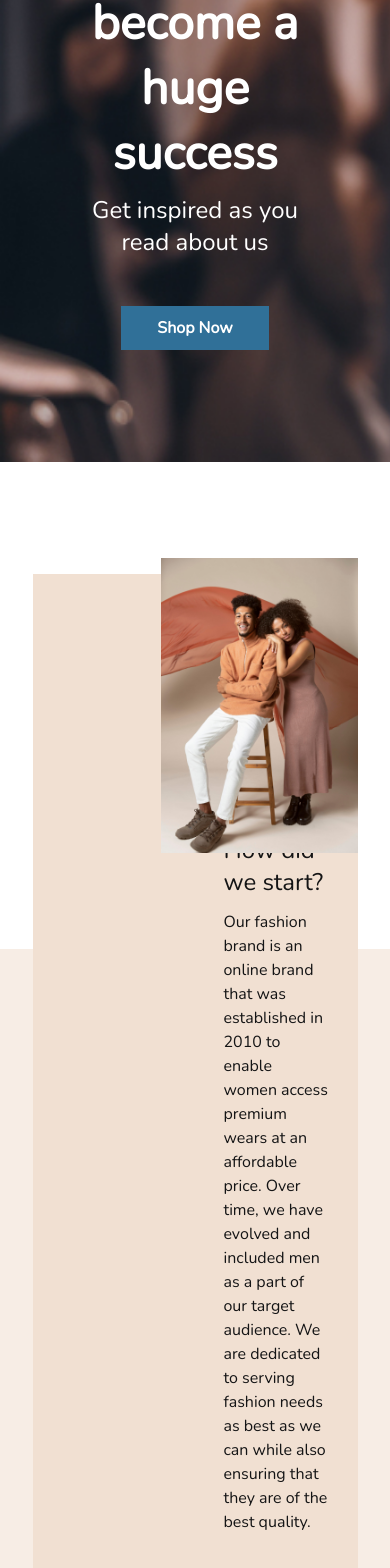
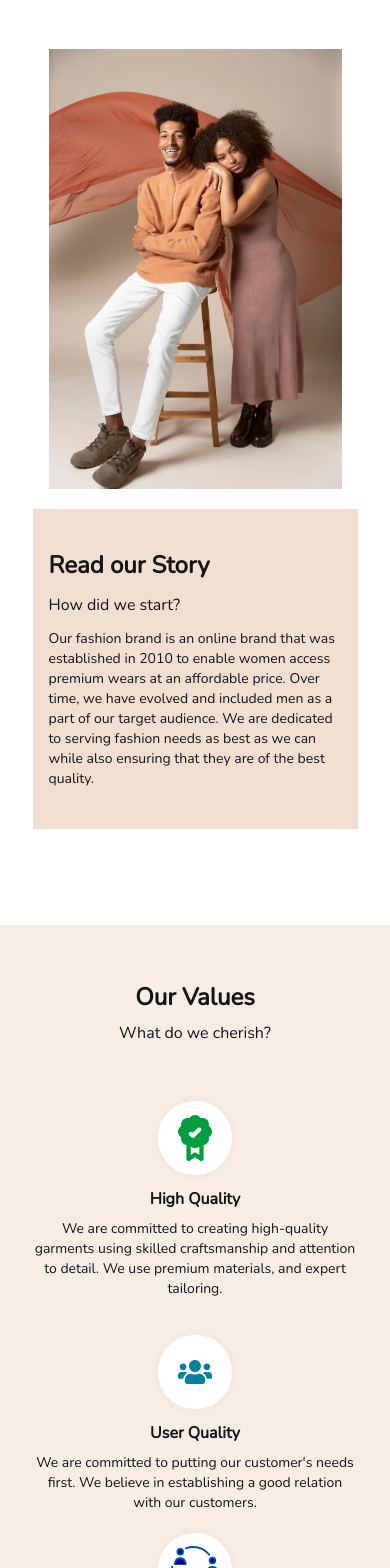
Before and after one commit to codejutsu1/fashion-fit, a Vue app: page /about in a window 390 px wide. Shown: the part 425-1993 px from the top of the page. Built offline with nearby package versions, Linux system fonts and the light colour scheme.

Commit message:
made the about page responsive

```diff
--- a/src/views/AboutView.vue
+++ b/src/views/AboutView.vue
@@ -4,13 +4,13 @@ import Reviews from '../components/Reviews.vue'
 </script>
 <template>
   <main class="overflow-hidden">
-    <section class="bg-about bg-cover py-14">
-      <div class="w-1/2 mx-auto py-14 flex items-center justify-center px-1">
+    <section class="bg-about bg-center bg-cover py-10 lg:py-14">
+      <div class="lg:w-1/2 mx-auto lg:py-14 flex items-center justify-center px-5 lg:px-1">
         <div class="text-center">
-          <h1 class="text-5xl font-semibold leading-[64.8px] text-[#FFFFFF]">
+          <h1 class="text-2xl lg:text-5xl font-semibold lg:leading-[64.8px] text-[#FFFFFF]">
             How did FASHION FIT become a huge success
           </h1>
-          <p class="text-[#FFFFFF] text-2xl py-2">Get inspired as you read about us</p>
+          <p class="text-[#FFFFFF] text-base lg:text-2xl py-2">Get inspired as you read about us</p>
           <button class="bg-[#307098] py-3 px-9 mt-10 font-bold leading-5 text-[#FFFFFF]">
             Shop Now
         </button>
@@ -20,16 +20,16 @@ import Reviews from '../components/Reviews.vue'
 
     <section class="py-14">
       <div class="w-5/6 mx-auto">
-        <div class="relative py-10">
-          <div class="ml-32">
+        <div class="relative py-10 space-y-5 lg:space-y-0">
+          <div class="mx-4 lg:ml-32">
             <img class="z-40 relative" src="/images/pictures/picture-3.jpg" alt="Cute Couples">
           </div>
-          <div class="flex justify-end bg-[#F1E0D2] absolute top-[15%] py-32">
-            <div class="w-1/2">
-              <div class="w-[65%] mx-auto text-[#141415]">
-                <h1 class="text-4xl font-semibold">Read our Story</h1>
-                <span class="py-3 block text-2xl">How did we start?</span>
-                <p class="font-normal">
+          <div class="lg:flex justify-end bg-[#F1E0D2] lg:absolute lg:top-[15%] py-10 lg:py-32">
+            <div class="lg:w-1/2">
+              <div class="lg:w-[65%] px-4 lg:px-0 mx-auto text-[#141415]">
+                <h1 class="text-2xl lg:text-4xl font-semibold">Read our Story</h1>
+                <span class="py-3 block text-base lg:text-2xl">How did we start?</span>
+                <p class="font-normal text-sm lg:text-base">
                   Our fashion brand is an online brand that was established in 2010 to enable women access premium wears at an affordable price. Over time, we have evolved and included men as a part of our target audience. We are dedicated to serving fashion needs as best as we can while also ensuring that they are of the best quality.
                 </p>
               </div>
@@ -41,49 +41,49 @@ import Reviews from '../components/Reviews.vue'
 
     <section class="bg-[#F7EDE5] text-[#141415] py-14">
       <div>
-        <h1 class="text-center text-4xl font-semibold">Our Values</h1>
-        <p class="text-center text-2xl py-2">What do we cherish?</p>
-        <div class="w-3/5 mx-auto pt-10">
-          <div class="grid grid-cols-2 justify-between">
-            <div class="flex justify-between">
-              <div class="w-4/5 justify-end flex items-start">
+        <h1 class="text-center text-2xl lg:text-4xl font-semibold">Our Values</h1>
+        <p class="text-center text-base lg:text-2xl py-2">What do we cherish?</p>
+        <div class="lg:w-3/5 w-5/6 mx-auto pt-10">
+          <div class="lg:grid grid-cols-2 justify-between space-y-4 lg:space-x-5">
+            <div class="lg:flex justify-between">
+              <div class="lg:w-4/5 justify-center lg:justify-end flex items-start">
                 <img src="/images/icons/high-quality.svg" alt="High Quality">
               </div>
-              <div class="text-[#141415] py-1 pl-2">
-                <h1 class="font-semibold text-xl">
+              <div class="text-[#141415] py-1 lg:pl-2 text-center lg:text-left">
+                <h1 class="font-semibold text-base lg:text-xl">
                   High Quality
                 </h1>
-                <span>
+                <span class="text-sm lg:text-base py-2 lg:py-0 block">
                   We are committed to creating high-quality garments using skilled craftsmanship and attention to detail. We use premium materials, and expert tailoring.
                 </span>
               </div>
             </div>
 
-            <div class="flex justify-between">
-              <div class="w-full flex items-start justify-end">
+            <div class="lg:flex justify-between">
+              <div class="lg:w-full flex items-start justify-center lg:justify-end">
                 <img src="/images/icons/user-first.svg" alt="User Quality">
               </div>
-              <div class="text-[#141415] py-1 pl-2">
-                <h1 class="font-semibold text-xl">
+              <div class="text-[#141415] py-1 lg:pl-2 text-center lg:text-left">
+                <h1 class="font-semibold text-base lg:text-xl">
                   User Quality
                 </h1>
-                <span class="block">
+                <span class="text-sm lg:text-base py-2 lg:py-0 block">
                   We are committed to putting our customer's needs first. We believe in establishing a good relation with our customers.
                 </span>
               </div>
             </div>
           </div>
 
-          <div class="w-1/2 mx-auto pt-10">
-            <div class="flex justify-between">
-              <div class="w-full flex items-start justify-end">
+          <div class="lg:w-1/2 mx-auto lg:pt-10">
+            <div class="lg:flex justify-between">
+              <div class="lg:w-full flex items-start justify-center lg:justify-end">
                 <img src="/images/icons/diversity.svg" alt="User Quality">
               </div>
-              <div class="text-[#141415] py-1 pl-2">
-                <h1 class="font-semibold text-xl">
+              <div class="text-[#141415] py-1 lg:pl-2 text-center lg:text-left">
+                <h1 class="font-semibold text-base lg:text-xl">
                   Inclusivity and Diversity
                 </h1>
-                <span>
+                <span class="text-sm lg:text-base py-2 lg:py-0 block">
                   Our designs are thoughtfully created to celebrate the beauty in every shade, shape, and size. We help everyone find their taste in our collections.
                 </span>
               </div>
@@ -96,10 +96,10 @@ import Reviews from '../components/Reviews.vue'
     <Reviews />
 
     <section class="bg-[#F9F3EE] py-14">
-      <div class="text-center w-1/2 mx-auto text-[#141415]">
-        <h1 class="text-4xl font-semibold leading-[50px]">Newsletter</h1>
-        <p class="text-2xl  pb-8">Let’s deliver fashion goodness into your inbox</p>
-        <input type="email" class="block w-[75%] mx-auto bg-[#FFFFFF] placeholder:text-[#285F81] text-[#285F81] placeholder:text-xs py-5 px-4" placeholder="Enter your email address">
+      <div class="text-center w-11/12 lg:w-1/2 mx-auto text-[#141415]">
+        <h1 class="lg:text-4xl text-2xl font-semibold leading-[50px]">Newsletter</h1>
+        <p class="lg:text-2xl text-base pb-8">Let’s deliver fashion goodness into your inbox</p>
+        <input type="email" class="block w-11/12 lg:w-[75%] mx-auto bg-[#FFFFFF] placeholder:text-[#285F81] text-[#285F81] placeholder:text-xs py-5 px-4" placeholder="Enter your email address">
         <button class="bg-[#307098] py-3 px-9 mt-5 font-bold leading-5 text-[#FFFFFF]">
             Subscribe
         </button>
```
